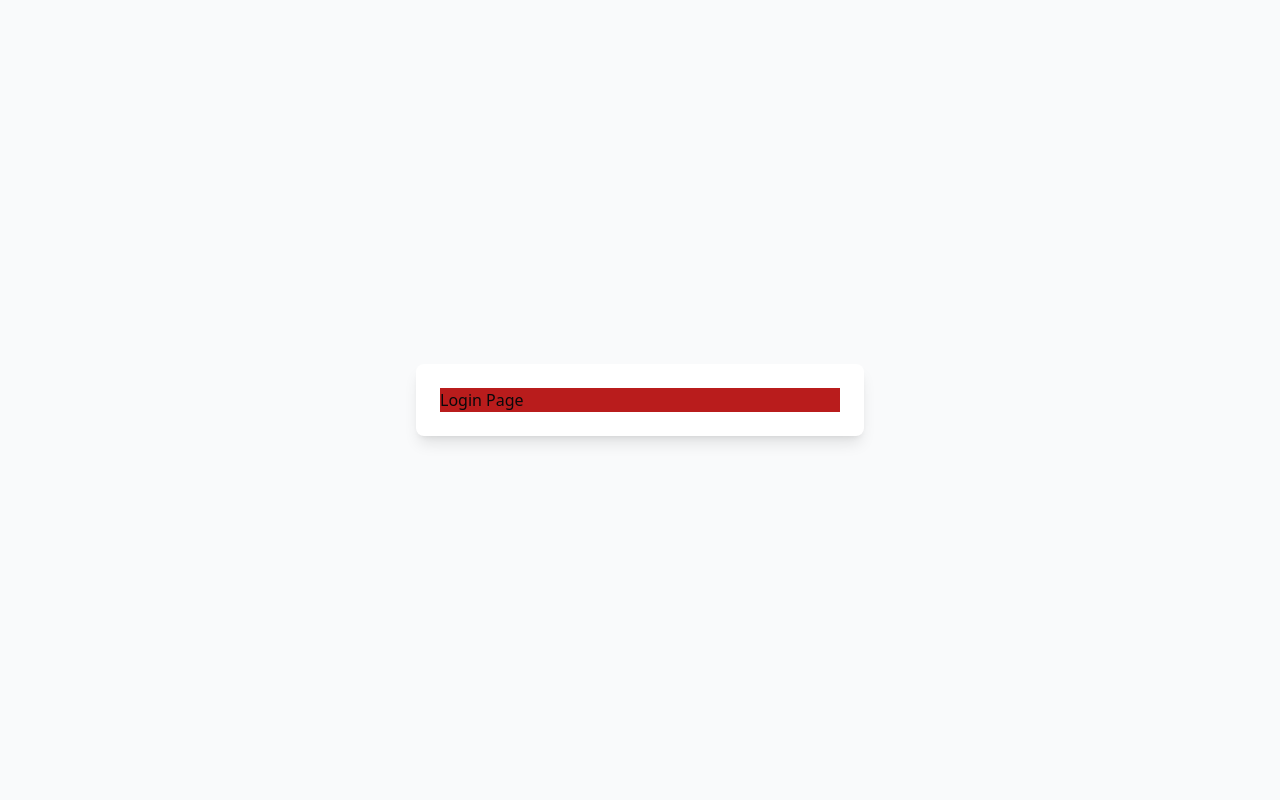
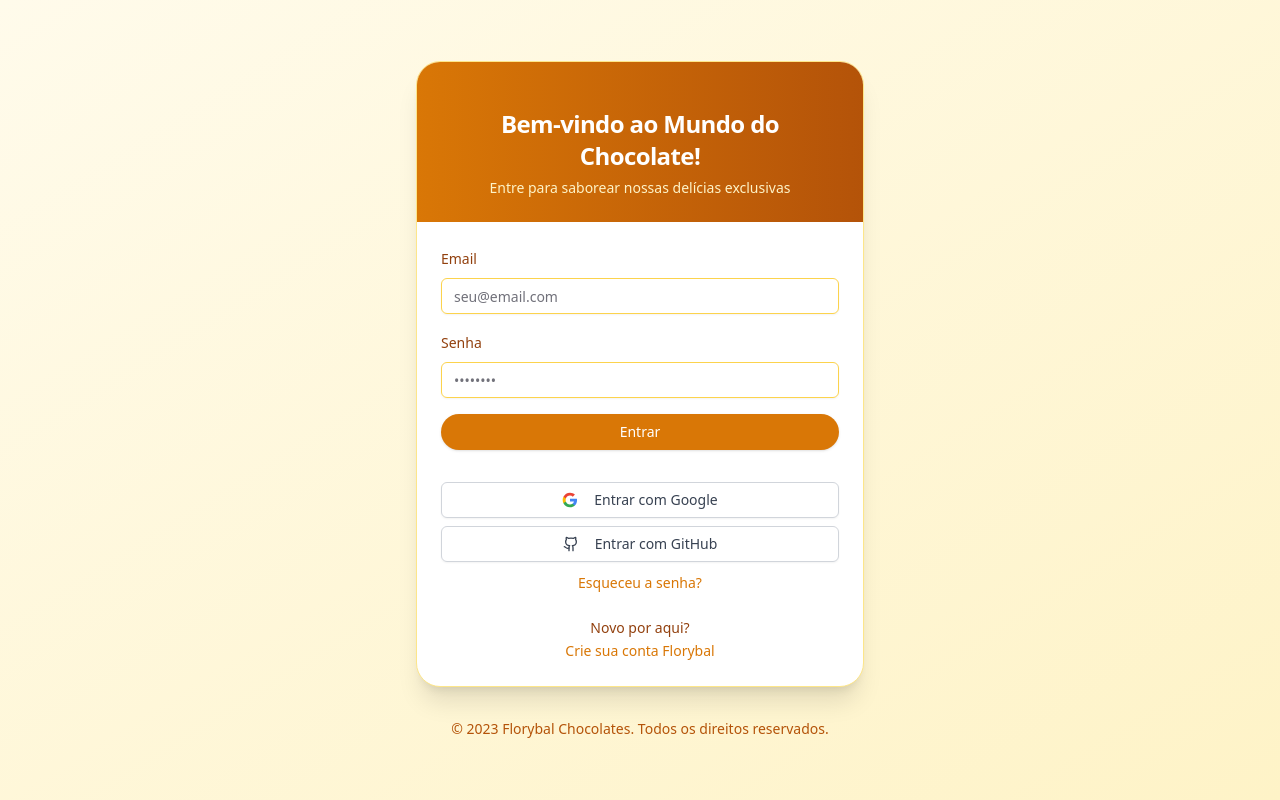
Before and after one commit to Iago-Boardy/m-saas-e-commerce-florybal, a Next.js app: page /auth/login in a window 1280 px wide. Built offline with nearby package versions, Linux system fonts and the light colour scheme.

Commit message:
Component: Login Front

```diff
--- a/src/app/auth/layout.tsx
+++ b/src/app/auth/layout.tsx
@@ -2,6 +2,11 @@
 "use client";
 
 import { cn } from "@/lib/utils";
+import { Inter } from "next/font/google";
+
+const inter = Inter({ subsets: ["latin"], variable: "--font-sans" });
+
+
 
 export default function AuthLayout({
   children,
@@ -9,10 +14,8 @@ export default function AuthLayout({
   children: React.ReactNode;
 }) {
   return (
-    <div className={cn("flex min-h-screen items-center justify-center bg-gray-50 p-4")}>
-      <div className="w-full max-w-md bg-white shadow-lg rounded-lg p-6">
-        {children}
-      </div>
-    </div>
+    <body className={cn("bg-background min-h-screen font-sans antialiased", inter.variable)}>
+      {children}
+    </body>
   );
 }
--- a/src/app/auth/login/page.tsx
+++ b/src/app/auth/login/page.tsx
@@ -1,7 +1,9 @@
-
+import LoginForm from "@/components/auth/login-form";
 
 export default function LoginPage() {
   return (
-    <div className="bg-red-700">Login Page</div>
-  )
+    <div className="min-h-screen bg-gradient-to-br from-amber-50 to-amber-100 ">
+      <LoginForm />
+    </div>
+  );
 }
--- /dev/null
+++ b/src/components/auth/login-form.tsx
@@ -0,0 +1,100 @@
+"use client"
+
+import { useState } from 'react'
+import { Button } from "@/components/ui/button"
+import { Input } from "@/components/ui/input"
+import { Label } from "@/components/ui/label"
+import { Card, CardContent, CardDescription, CardHeader, CardTitle } from "@/components/ui/card"
+import { Github } from 'lucide-react'
+
+export default function Component() {
+  const [email, setEmail] = useState('')
+  const [password, setPassword] = useState('')
+
+  const handleSubmit = (e: React.FormEvent) => {
+    e.preventDefault()
+    console.log('Login attempted with:', email, password)
+  }
+
+  return (
+    <div className="min-h-screen bg-gradient-to-br from-amber-50 to-amber-100 flex flex-col items-center justify-center px-4 py-12">
+      <Card className="w-full max-w-md mx-auto bg-white rounded-3xl shadow-xl overflow-hidden border border-amber-200">
+        <CardHeader className="bg-gradient-to-r from-amber-600 to-amber-700 text-white p-6">
+          <div className="flex items-center justify-center mb-4">
+          </div>
+          <CardTitle className="text-2xl font-bold text-center">Bem-vindo ao Mundo do Chocolate!</CardTitle>
+          <CardDescription className="text-amber-100 text-center">
+            Entre para saborear nossas delícias exclusivas
+          </CardDescription>
+        </CardHeader>
+        <CardContent className="p-6">
+          <form onSubmit={handleSubmit} className="space-y-4">
+            <div className="space-y-2">
+              <Label htmlFor="email" className="text-amber-800">Email</Label>
+              <Input
+                id="email"
+                type="email"
+                placeholder="seu@email.com"
+                value={email}
+                onChange={(e) => setEmail(e.target.value)}
+                required
+                className="w-full px-3 py-2 border border-amber-300 rounded-md focus:outline-none focus:ring-2 focus:ring-amber-500"
+              />
+            </div>
+            <div className="space-y-2">
+              <Label htmlFor="password" className="text-amber-800">Senha</Label>
+              <Input
+                id="password"
+                type="password"
+                placeholder="••••••••"
+                value={password}
+                onChange={(e) => setPassword(e.target.value)}
+                required
+                className="w-full px-3 py-2 border border-amber-300 rounded-md focus:outline-none focus:ring-2 focus:ring-amber-500"
+              />
+            </div>
+            <Button
+              type="submit"
+              className="w-full bg-amber-600 text-white py-2 rounded-full hover:bg-amber-700 transition duration-300"
+            >
+              Entrar
+            </Button>
+          </form>
+          <div className="mt-8 flex flex-col space-y-2">
+            <Button
+              type="button"
+              variant="outline"
+              className="w-full bg-white text-gray-700 border border-gray-300 hover:bg-gray-50 transition duration-300 flex items-center justify-center"
+            >
+              <svg className="w-5 h-5 mr-2" viewBox="0 0 24 24" xmlns="http://www.w3.org/2000/svg">
+                <path d="M22.56 12.25c0-.78-.07-1.53-.2-2.25H12v4.26h5.92c-.26 1.37-1.04 2.53-2.21 3.31v2.77h3.57c2.08-1.92 3.28-4.74 3.28-8.09z" fill="#4285F4"/>
+                <path d="M12 23c2.97 0 5.46-.98 7.28-2.66l-3.57-2.77c-.98.66-2.23 1.06-3.71 1.06-2.86 0-5.29-1.93-6.16-4.53H2.18v2.84C3.99 20.53 7.7 23 12 23z" fill="#34A853"/>
+                <path d="M5.84 14.09c-.22-.66-.35-1.36-.35-2.09s.13-1.43.35-2.09V7.07H2.18C1.43 8.55 1 10.22 1 12s.43 3.45 1.18 4.93l2.85-2.22.81-.62z" fill="#FBBC05"/>
+                <path d="M12 5.38c1.62 0 3.06.56 4.21 1.64l3.15-3.15C17.45 2.09 14.97 1 12 1 7.7 1 3.99 3.47 2.18 7.07l3.66 2.84c.87-2.6 3.3-4.53 6.16-4.53z" fill="#EA4335"/>
+              </svg>
+              Entrar com Google
+            </Button>
+            <Button
+              type="button"
+              variant="outline"
+              className="w-full bg-white border border-gray-300 text-gray-700 hover:bg-gray-50 transition duration-300 flex items-center justify-center"
+            >
+              <Github className="w-5 h-5 mr-2" />
+              Entrar com GitHub
+            </Button>
+          </div>
+          <div className="mt-2 text-center">
+            <a href="#" className="text-amber-600 hover:underline text-sm">Esqueceu a senha?</a>
+          </div>
+          <div className="mt-6 text-center">
+            <p className="text-amber-800 text-sm">Novo por aqui?</p>
+            <a href="#" className="mt-2 text-amber-600 hover:underline text-sm">Crie sua conta Florybal</a>
+          </div>
+        </CardContent>
+      </Card>
+      <div className="mt-8 text-center text-amber-700 text-sm">
+        <p>© 2023 Florybal Chocolates. Todos os direitos reservados.</p>
+      </div>
+    </div>
+  )
+}
```
